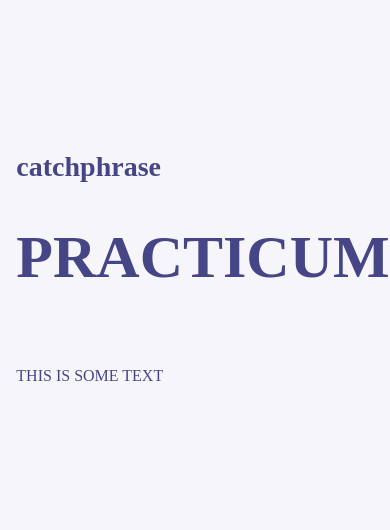
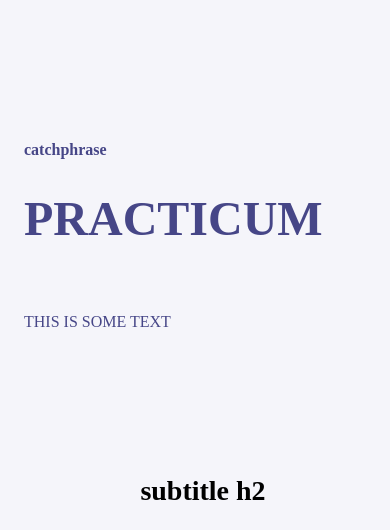
Before and after one commit to ISOTande/Practicum, a PHP site: page / in a window 390 px wide. Shown: the part 156-686 px from the top of the page. Run offline with PHP 8.4, Linux system fonts and the light colour scheme.

Commit message:
Update style.css

```diff
--- a/style.css
+++ b/style.css
@@ -263,6 +263,21 @@ body {
   }
 
 
+@media (max-width: 35em) {
+
+.title-textbox h1 {
+    font-family: "Julius Sans One";
+    font-size: 3em;
+  }
+
+.title-textbox h2 {
+    font-size: 1em;
+    font-family: "Archivo Narrow";
+  }
+
+}
+
+
 /* --------------------------- */
 /*  HOMEPAGE CONTENT: emner  */
 /* --------------------------- */
```
